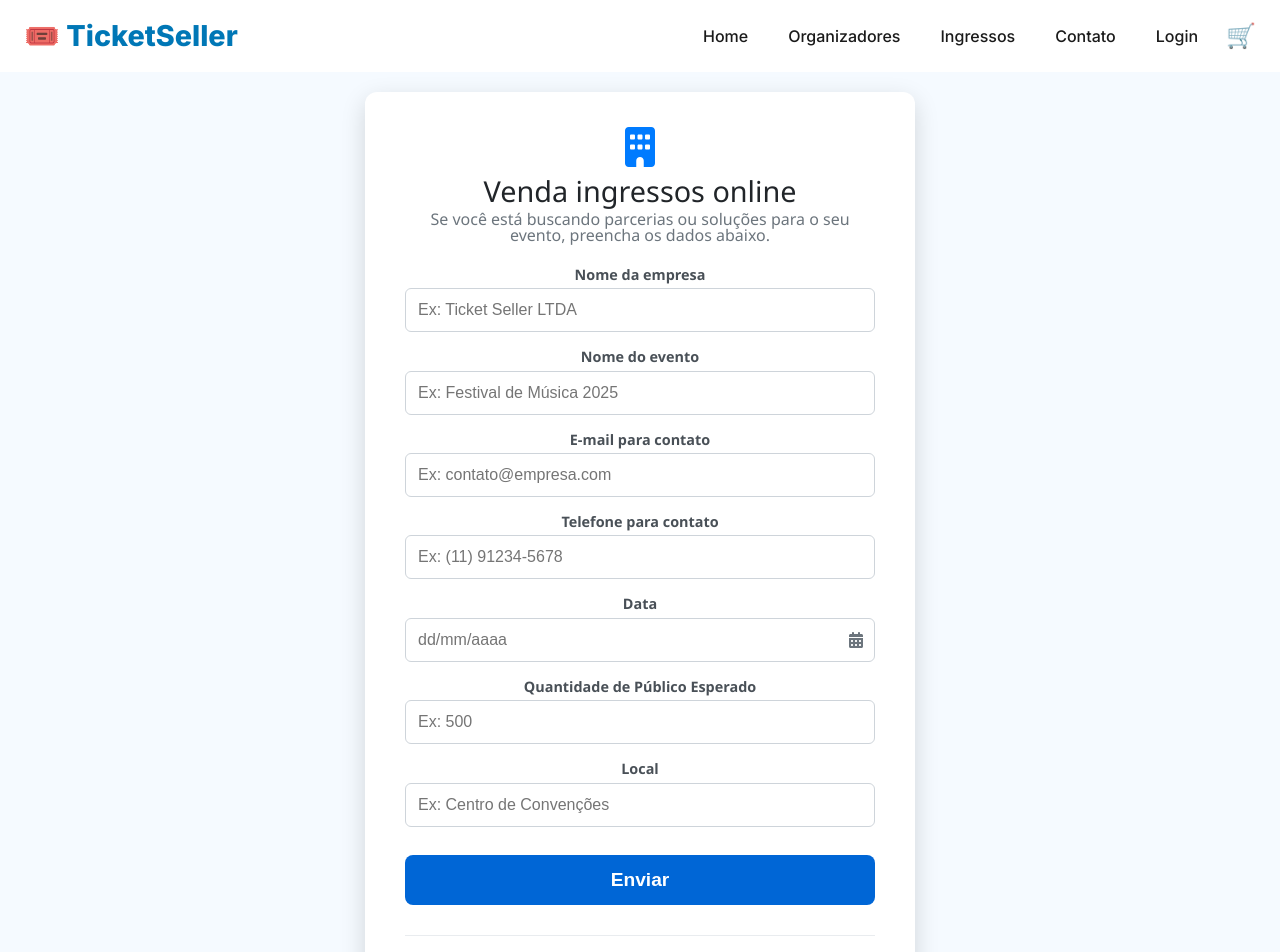
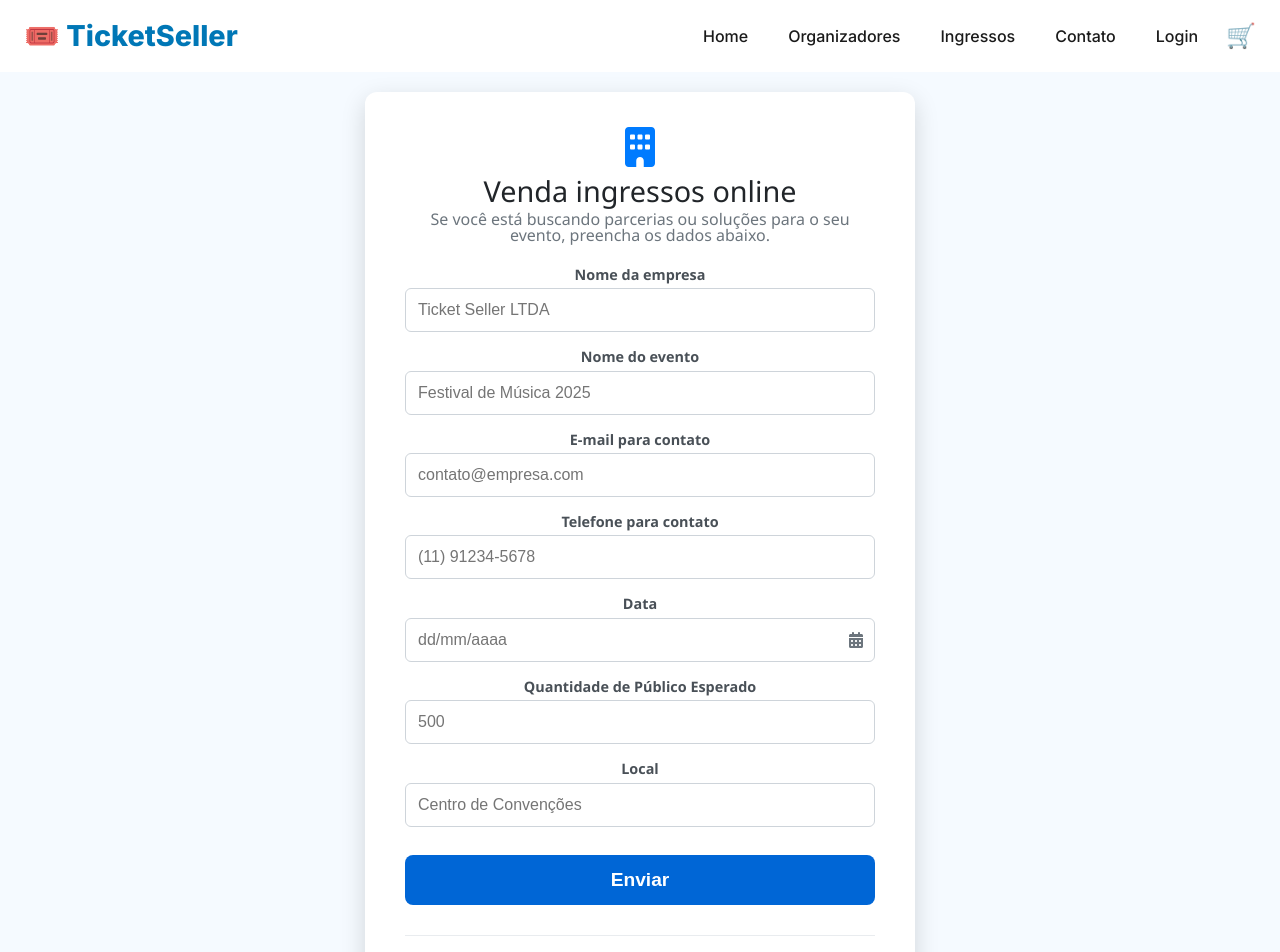
Before and after one commit to Projetos-de-Extensao/PFE_25.1_8001_I, a React (Vite) app in the folder TicketMaster/: page /organizadores in a window 1280 px wide. Shown: the top 952 px of the page. Built offline with nearby package versions, Linux system fonts and the light colour scheme.

Commit message:
organizadores placeholder 2

```diff
--- a/TicketMaster/src/components/organizadores/Organizadores.jsx
+++ b/TicketMaster/src/components/organizadores/Organizadores.jsx
@@ -62,7 +62,7 @@ function Organizadores() {
                 value={formData.nomeEmpresa}
                 onChange={handleChange}
                 required
-                placeholder="Ex: Ticket Seller LTDA"
+                placeholder="Ticket Seller LTDA"
               />
             </div>
             <div className="input-group">
@@ -74,7 +74,7 @@ function Organizadores() {
                 value={formData.nomeEvento}
                 onChange={handleChange}
                 required
-                placeholder="Ex: Festival de Música 2025"
+                placeholder="Festival de Música 2025"
               />
             </div>
             <div className="input-group">
@@ -86,7 +86,7 @@ function Organizadores() {
                 value={formData.emailContato}
                 onChange={handleChange}
                 required
-                placeholder="Ex: contato@empresa.com"
+                placeholder="contato@empresa.com"
               />
             </div>
             <div className="input-group">
@@ -98,7 +98,7 @@ function Organizadores() {
                 value={formData.telefoneContato}
                 onChange={handleChange}
                 required
-                placeholder="Ex: (11) 91234-5678"
+                placeholder="(11) 91234-5678"
               />
             </div>
             <div className="input-group">
@@ -125,7 +125,7 @@ function Organizadores() {
                 value={formData.publicoEsperado}
                 onChange={handleChange}
                 required
-                placeholder="Ex: 500"
+                placeholder="500"
               />
             </div>
             <div className="input-group">
@@ -137,7 +137,7 @@ function Organizadores() {
                 value={formData.localEvento}
                 onChange={handleChange}
                 required
-                placeholder="Ex: Centro de Convenções"
+                placeholder="Centro de Convenções"
               />
             </div>
             <button type="submit" className="submit-button">Enviar</button>
```
